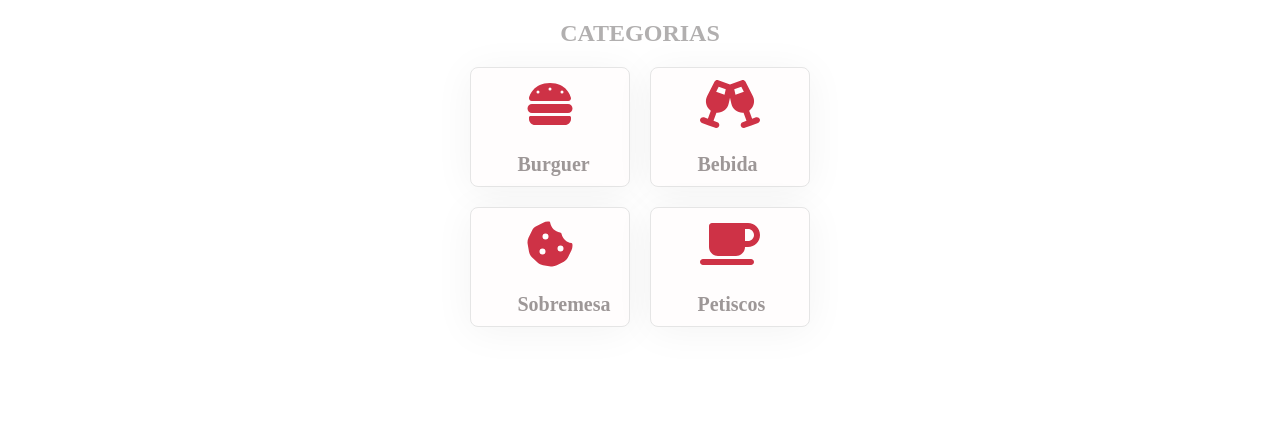
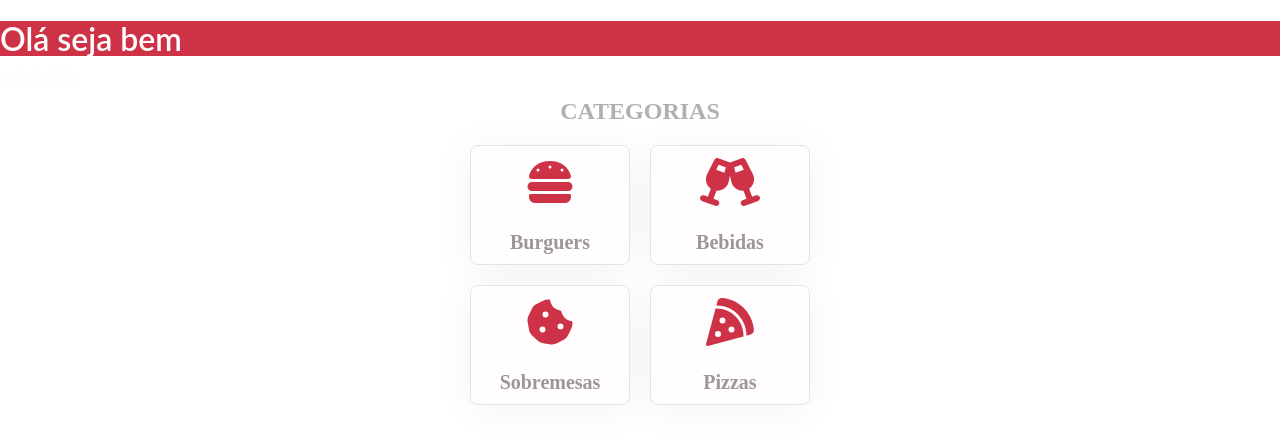
Before and after one commit to equipe-03/hyperlocal-frontend, a React (Create React App) app: page /categorys in a window 1280 px wide. Shown: the top 444 px of the page. Built offline with nearby package versions, Linux system fonts and the light colour scheme.

Commit message:
feat: edit card category

```diff
--- a/src/App.tsx
+++ b/src/App.tsx
@@ -1,9 +1,13 @@
+import { Header } from "./COMPONENTS/header/header";
 import { Category } from "./PAGES/category/category";
 
 
 function App() {
   return (
+    <>
+    < Header />
     < Category />
+    </>
   );
 }
 
--- a/src/COMPONENTS/card-category/card-category.css
+++ b/src/COMPONENTS/card-category/card-category.css
@@ -1,8 +1,8 @@
 .category-card {
     display: flex;
+    flex-direction: column;
     align-items: center;
     justify-content: center;
-    flex-direction: column;
     gap: 20px;
     box-sizing: border-box;
     width: 160px;
@@ -19,7 +19,7 @@
 }
 
 .title-category{
-    width: 65px;
+    width: fit-content;
     height: 22px;
     left: 47px;
     top: 82px;
--- a/src/PAGES/category/category.tsx
+++ b/src/PAGES/category/category.tsx
@@ -1,7 +1,7 @@
 import './category.css'
 import { useState } from "react"
 import { FontAwesomeIcon } from '@fortawesome/react-fontawesome'
-import { faCoffee, faBurger, faChampagneGlasses, faCookieBite } from '@fortawesome/free-solid-svg-icons'
+import { faCoffee, faBurger, faChampagneGlasses, faCookieBite, faPizzaSlice } from '@fortawesome/free-solid-svg-icons'
 import { CardCategory } from "../../COMPONENTS/card-category/card-category"
 import { CategoryPayload } from "../../TYPES/category"
 
@@ -9,19 +9,19 @@ import { CategoryPayload } from "../../TYPES/category"
 export function Category() {
     const categoria = [{
         image: < FontAwesomeIcon icon={faBurger}/>,
-        name: 'Burguer'
+        name: 'Burguers'
     },
     {
         image: < FontAwesomeIcon icon={faChampagneGlasses}/>,
-        name: 'Bebida'
+        name: 'Bebidas'
     },
     {
         image: < FontAwesomeIcon icon={faCookieBite}/>,
-        name: 'Sobremesa'
+        name: 'Sobremesas'
     },
     {
-        image: < FontAwesomeIcon icon={faCoffee}/>,
-        name: 'Petiscos'
+        image: < FontAwesomeIcon icon={faPizzaSlice}/>,
+        name: 'Pizzas'
     }]
 
     const [categoryList, setCategoryList] = useState<CategoryPayload[]>(categoria)
```
